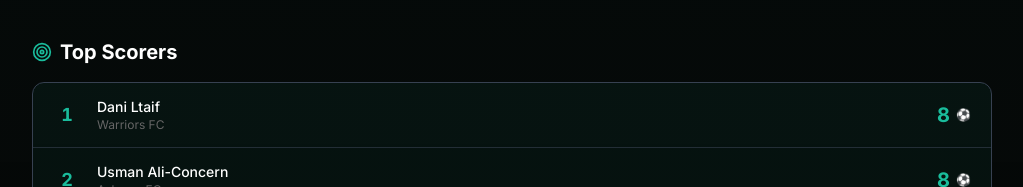
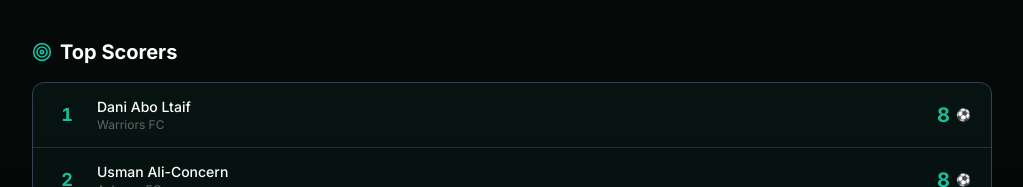
Before and after one commit to ahmhassan272/spora-landing, a Next.js app: page / in a window 1280 px wide. Shown: the part 3352-3539 px from the top of the page, without its empty margins (128-1151 px from the left). Built offline with nearby package versions, Linux system fonts and the light colour scheme.

Commit message:
fix: correct name to Dani Abo Ltaif

```diff
--- a/src/components/Tournament.tsx
+++ b/src/components/Tournament.tsx
@@ -31,7 +31,7 @@ const FIXTURES_B = [
 ];
 
 const TOP_SCORERS = [
-    { name: 'Dani Ltaif', team: 'Warriors FC', goals: 8 },
+    { name: 'Dani Abo Ltaif', team: 'Warriors FC', goals: 8 },
     { name: 'Usman Ali-Concern', team: 'Ashawo FC', goals: 8 },
     { name: 'Tammem Hamda', team: 'Saraya Al-Quds', goals: 5 },
     { name: 'Adham Aboushebeka', team: 'Ay Caramba', goals: 4 },
```
